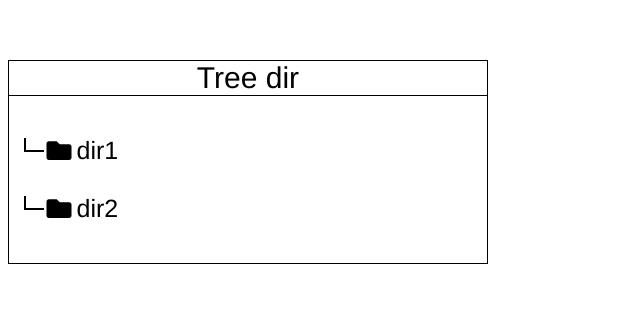
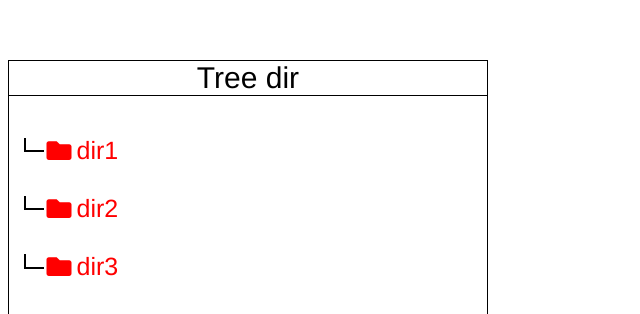
Before and after one commit to ijeriomit/Component-Development, a Vue app: page / in a window 1280 px wide. Shown: the top 314 px of the page, without its empty margins (0-640 px from the left). Built offline with nearby package versions, Linux system fonts and the light colour scheme.

Commit message:
tried using set interval for higlight, too memory intensive unless using if statement. Trying making the highlight position relative need to find parent scrolling offset

```diff
--- a/src/App.vue
+++ b/src/App.vue
@@ -2,7 +2,9 @@
   <div id="app">
     <!-- <img alt="Vue logo" src="./assets/logo.png"> -->
     <!-- <HelloWorld msg="Hello Medium"/> -->
+    <!-- <div style="height: 500px; overflow-y: scroll;"> -->
     <Tree class="tree-wrapper" :treeData='treeData' :delimeter='"/"' :title='"Tree dir"'/>
+    <!-- </div> -->
   </div>
 </template>
 
@@ -16,7 +18,7 @@ export default {
   },
   data: function () {
     return {
-      treeData: ['dir1/subdir1/subsubdir1/subsubsubdir1/subsubsubsubdir1/file_1', 'dir1/subdir1/subsubdir1/file_1', 'dir1/subdir1/subsubdir1/subsubsubdir1/subsubsubsubdir1/file_2', 'dir2/subdir2/subsubdir2/subsubsubdir2/file_2']
+      treeData: ['dir1/subdir1/subsubdir1/subsubsubdir1/subsubsubsubdir1/file_1', 'dir1/subdir1/subsubdir1/subsubsubdir1/subsubsubsubdir1/file_2', 'dir1/subdir1/subsubdir1/file_1', 'dir1/subdir1/subsubdir1/subsubsubdir1/subsubsubsubdir1/file_2', 'dir2/subdir2/subsubdir2/subsubsubdir2/file_2', 'dir3/subdir1/subsubdir1/subsubsubdir1/subsubsubsubdir1/file_1']
     }
   }
 }
@@ -32,9 +34,10 @@ export default {
   margin-top: 60px;
 }
 .tree-wrapper{
-  color: black;
+  color: red;
   border: 2px solid black;
   font-size: 25px;
   width: max-content;
+
 }
 </style>
--- a/src/components/tree-component/src/node.vue
+++ b/src/components/tree-component/src/node.vue
@@ -1,6 +1,6 @@
 <template>
     <li >
-        <div @mouseover="$emit('node-hovered', node)" @mouseleave="$emit('hovered-off-node', node)" class="node-title" :id="node.path+ '/'+ node.name"  @click="$emit('node-clicked', node)">
+        <div @mouseover="$emit('node-hovered', node)" @mouseleave="$emit('hovered-off-node')" class="node-title" :id="node.path+ '/'+ node.name"  @click="$emit('node-clicked', node)">
           <div class="side-branch-icon-wrapper">
             <div class="side-branch-icon">
             </div>
@@ -12,7 +12,7 @@
           </div>
         </div>
         <ul v-if="node.contents" :class='{expanded: node.expanded}' class="folder" >
-            <node @node-hovered="$emit('node-hovered', $event)" @hovered-off-node="$emit('hovered-off-node', $event)" @node-clicked="$emit('node-clicked', $event)"
+            <node @node-hovered="$emit('node-hovered', $event)" @hovered-off-node="$emit('hovered-off-node')" @node-clicked="$emit('node-clicked', $event)"
          v-for='node in node.contents' :key='node.name'  :node='node'>
             </node>
         </ul>
@@ -49,6 +49,7 @@ li {
   list-style: none;
   padding-top: 3.5%;
   padding-bottom: 3.5%;
+  z-index: 0;
 }
 .selected{
   background-color: orange;
--- a/src/components/tree-component/src/tree.vue
+++ b/src/components/tree-component/src/tree.vue
@@ -1,5 +1,5 @@
 <template>
-  <div class ="wrapper">
+  <div class ="wrapper" ref="wrapper">
     <div class= "tree-title">
       {{title}}
     </div>
@@ -10,8 +10,8 @@
 
     <ul class="tree" ref="tree">
       <node @node-clicked="clickedNode"
-        @node-hovered="positionHighlight($refs.hoverHighlight, $event)"
-        @hovered-off-node ="hideHighLight($refs.hoverHighlight, $event)"
+        @node-hovered="hoveredOnNode($event)"
+        @hovered-off-node ="hoveredOffNode()"
         v-for='node in tree.treeObject'
         :key='node.name' :class='{expanded: node.expanded}'
         :node='node'
@@ -50,8 +50,14 @@ export default {
   data: function () {
     return {
       selectedNode: null,
+      hoveredNode: null,
       tree: null
     }
+  },
+  mounted: function () {
+    // this.$refs.hoverHighlight.style.width = this.$refs.tree.offsetWidth + 'px'
+    // this.$refs.highlight.style.width = this.$refs.tree.offsetWidth + 'px'
+    // this.updatePosition()
   },
   methods: {
     deleteNode: function () {
@@ -74,7 +80,7 @@ export default {
       node.expanded = !node.expanded
       this.selectedNode = node
       setTimeout(function () {
-        that.positionHighlight(that.$refs.highlight, node, true)
+        that.positionHighlight(that.$refs.highlight, node, 'khaki')
         that.positionDeleteButton(node)
       }, 25)
 
@@ -82,31 +88,57 @@ export default {
         this.onClickFunction(node.path)
       }
     },
+    hoveredOnNode: function (node) {
+      this.hoveredNode = node
+      // this.positionHighlight(this.$refs.hoverHighlight, this.hoveredNode)
+    },
+    hoveredOffNode: function () {
+      this.hoveredNode = null
+      this.hideHighLight(this.$refs.hoverHighlight)
+    },
     positionDeleteButton: function (node) {
+      if (node != null) {
         var elem = document.getElementById(node.path + '/' + node.name)
-      this.hideDeleteIcon()
-      this.$refs.deleteButton.style.top = elem.getBoundingClientRect().top + 'px'
-      this.$refs.deleteButton.style.bottom = elem.getBoundingClientRect().bottom + 'px'
+        // this.hideDeleteIcon()
+        this.$refs.deleteButton.style.top = elem.getBoundingClientRect().top + window.scrollY + 'px'
+        // this.$refs.deleteButton.style.bottom = elem.getBoundingClientRect().bottom + 'px'
         this.$refs.deleteButton.style.left = (this.$refs.tree.getBoundingClientRect().right - this.$refs.deleteButton.style.width.replace('px', '')) + 'px'
         this.$refs.deleteButton.style.display = 'block'
+      }
     },
     positionHighlight: function (highlight, node, color) {
+      if (node != null) {
         var elem = document.getElementById(node.path + '/' + node.name)
         this.hideHighLight(highlight)
-      highlight.style.top = elem.getBoundingClientRect().top + 'px'
-      highlight.style.bottom = elem.getBoundingClientRect().bottom + 'px'
+        if (elem) {
+          highlight.style.top = (elem.getBoundingClientRect().top + (window.scrollY)) - elem.offsetHeight + 'px'
+          // highlight.style.top = this.$refs.wrapper.offsetParent.offsetTop + this.$refs.tree.offsetTop + elem.scrollTop + 'px'
+          // highlight.style.bottom = elem.getBoundingClientRect().top + (window.scrollY) + 'px'
           highlight.style.width = this.$refs.tree.offsetWidth + 'px'
           highlight.style.height = elem.offsetHeight + 'px'
           if (color) {
-        highlight.style.backgroundColor = this.highlightColor
+            highlight.style.backgroundColor = color
           }
           highlight.style.display = 'block'
+        } else {
+          console.log('node does not exist', node, node.path + '/' + node.name)
+        }
+      }
     },
     hideHighLight: function (highlight) {
       highlight.style.display = 'none'
     },
     hideDeleteIcon: function () {
       this.$refs.deleteButton.style.display = 'none'
+    },
+    updatePosition: function () {
+      var that = this
+      setInterval(() => {
+        console.log('in update loop')
+        // that.positionHighlight(that.$refs.hoverHighlight, that.hoveredNode)
+        that.positionHighlight(that.$refs.highlight, that.selectedNode, that.highlightColor)
+        that.positionDeleteButton(that.selectedNode)
+      }, 50)
     }
 
   }
@@ -119,6 +151,7 @@ $border:2px solid $text-color;
 $font-size: 25px;
 .tree{
   border: none;
+  color: red;
   order: 1;
   align-self: flex-start;
   padding-left: 15px;
@@ -160,9 +193,10 @@ $font-size: 25px;
   border-left: none;
   z-index: -1;
   background-color: #babcbe38;
-  position: absolute;
+  position: relative;
+  width: 100%;
   // border: black 1px solid;
-  transition: all 0.5s linear;
+  // transition: all 0.5s linear;
 }
 .hover-hightlight{
   @extends .highlight;
```
Also changed, not shown: 1 other file (tests, documents, lock files or other folders). Lines whose indentation alone changed are shown as unchanged.
